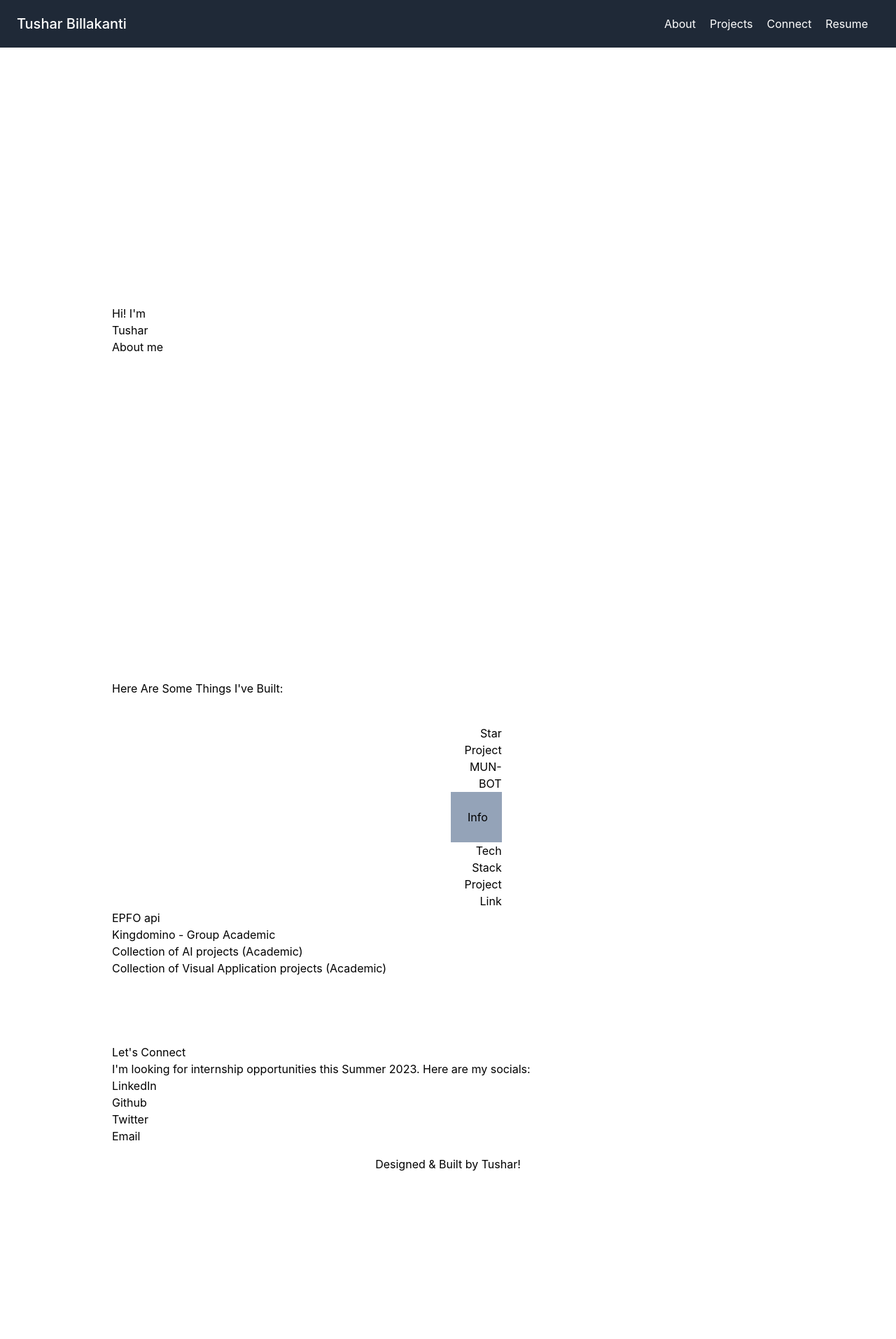
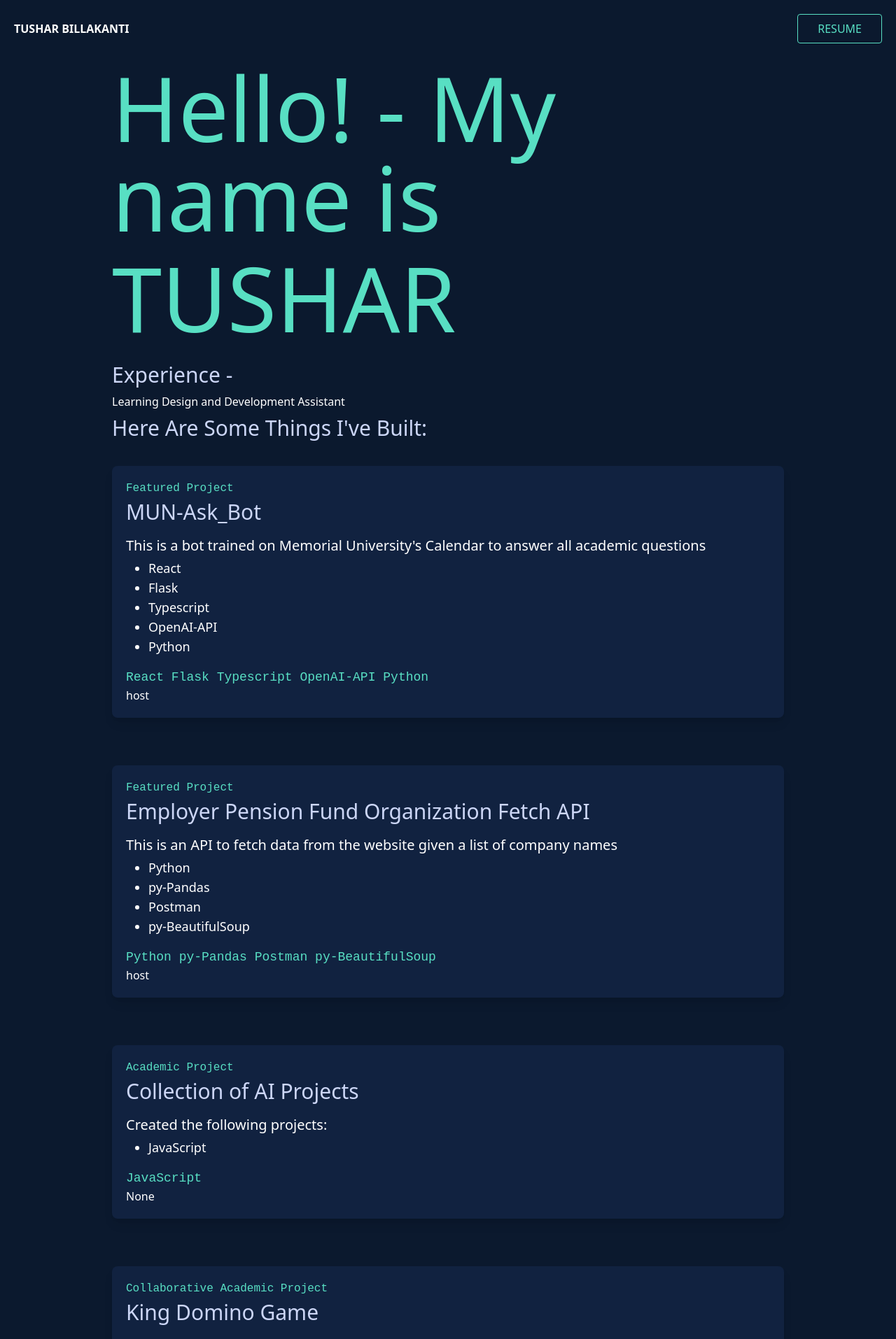
Before and after one commit to TBill06/portfolio, a React (Create React App) app: page / in a window 1280 px wide. Shown: the top 1914 px of the page at 70% size. Before the commit the page ends 1692 px from the top, so only its background shows below. Built offline with nearby package versions, Linux system fonts and the light colour scheme.

Commit message:
Updated Code Files-70%

```diff
--- a/package.json
+++ b/package.json
@@ -8,6 +8,7 @@
     "@testing-library/user-event": "^13.5.0",
     "react": "^18.2.0",
     "react-dom": "^18.2.0",
+    "react-icons": "^4.7.1",
     "react-scripts": "5.0.1",
     "web-vitals": "^2.1.4"
   },
--- a/src/App.js
+++ b/src/App.js
@@ -1,22 +1,24 @@
 import Navbar from './components/Navbar.js'
 import About from './components/About.js'
 import Projects from './components/Projects.js'
-import Connect from './components/Connect.js';
-//import Sidebar from './components/Sidebar.js'
+import Connect from './components/Connect.js'
 import './App.css';
 
 const App = () => {
 
   return (
-    <div className=''>
-      <Navbar/>
-      {/* <Sidebar /> */}
-      <main className='px-40 w-full min-h-screen'>
-        <About />
-        <Projects />
-        <Connect />
+    <div>
+      <Navbar />
+      <main className='bg-[#0B192E] px-5 md:px-20 lg:px-40'>
+        <section className='min-h-screen'>
+          <h2 className="text-6xl py-2 text-[#58DFC3] font-medium md:text-6xl lg:text-9xl">Hello! - My name is</h2>
+          <h2 className="text-6xl pt-2 py-5 text-[#58DFC3] font-medium md:text-6xl lg:text-9xl">TUSHAR</h2>
+          <About />
+          <Projects />
+          <Connect />
+        </section>
+        <footer className='flex justify-center items-center py-4 text-white font-code'>Designed & Built by Tushar!</footer>
       </main>
-      <footer className='flex justify-center items-center p-4'>Designed & Built by Tushar!</footer>
     </div>
   );
 }
--- a/src/components/About.js
+++ b/src/components/About.js
@@ -1,10 +1,9 @@
 const About = () => {
     return(
-        <div className="flex justify-center flex-col items-start min-h-screen pt-2 max-w-5xl my-0 mx-auto">
-        <p>Hi! I'm</p>
-        <h1>Tushar</h1>
-        <p>About me</p>
-        </div>
+        <>
+        <h3 className="text-3xl text-[#CCD6F6] py-2">Experience - </h3>
+        <h4 className="text-white">Learning Design and Development Assistant</h4>
+        </>
     )
 }
 export default About
--- a/src/components/Connect.js
+++ b/src/components/Connect.js
@@ -1,13 +1,13 @@
+import {FiLinkedin, FiGithub, FiTwitter} from 'react-icons/fi'
 const Connect = () => {
     return(
         <>
-        <h2>Let's Connect</h2>
-        <p>I'm looking for internship opportunities this Summer 2023. Here are my socials: </p>
-        <ul>
-            <li>LinkedIn</li>
-            <li>Github</li>
-            <li>Twitter</li>
-            <li>Email</li>
+        <h3 className="text-3xl text-[#CCD6F6] py-5">Let's Connect</h3>
+        <p className="text-xl text-[#CCD6F6] p-2">I'm looking for internship opportunities this Summer 2023. Here are my socials: </p>
+        <ul className='text-[#58DFC3] text-4xl flex justify-center gap-10 sm:mx-auto'>
+            <FiGithub />
+            <FiLinkedin />
+            <FiTwitter />
         </ul>
         </>
     )
--- a/src/components/Navbar.js
+++ b/src/components/Navbar.js
@@ -1,18 +1,11 @@
 const Navbar = () => {
     return(
         <>
-        <header className="bg-gray-800 md:sticky top-0 z-10">
-            <div className="flex flex-wrap p-5 items-center justify-between">
-                <a className="font-medium text-white mb-4 md:mb-0 flex-auto">
-                    <h1 className="ml-1 text-xl">Tushar Billakanti</h1>
-                </a>
-                <nav className="md:mr-auto flex flex-wrap items-center text-base">
-                    <a href="#About" className="mr-5 text-white">About</a>
-                    <a href="#Projects" className="mr-5 text-white">Projects</a>
-                    <a href="#Connect" className="mr-5 text-white">Connect</a>
-                    <button className="mr-5 text-white">Resume</button>
-                </nav>
-            </div>
+        <header className="bg-[#0B192E] top-0 z-10 lg:px-5">
+            <nav className="flex py-5 items-center justify-between">
+                <h1 className="font-semibold text-white">TUSHAR BILLAKANTI</h1>
+                <button className="text-[#58DFC3] border border-[#58DFC3] hover:text-white hover:bg-[#153140] px-7 py-2 rounded outline-none ease-linear transition-all duration-150">RESUME</button>
+            </nav>
         </header>
         </>
     )
--- a/src/components/Projects.js
+++ b/src/components/Projects.js
@@ -1,27 +1,25 @@
+import projects_data from "../data"
 const Projects = () => {
     return(
-        <div className="mx-auto my-0 py-24 px-0">
-        <h2 className="flex mt-2 mb-10 mx-0 items-center whitespace-nowrap relative">Here Are Some Things I've Built:</h2>
-        <ul>
-            <li><ProjectItem/></li>
-            <li>EPFO api</li>
-            <li>Kingdomino - Group Academic</li>
-            <li>Collection of AI projects (Academic)</li>
-            <li>Collection of Visual Application projects (Academic)</li>
+        <>
+        <h3 className="text-3xl text-[#CCD6F6] py-2">Here Are Some Things I've Built:</h3>
+        <ul className="lg:flex flex-wrap gap-10">
+            {projects_data.map(project => <ProjectItem kind={project.kind} name={project.name} desc={project.description} stack={project.stack} link={project.links} />)}
         </ul>
-        </div>
+        </>
     )
 }
-const ProjectItem = () => {
+const ProjectItem = (props) => {
     return(
-        <div className="grid relative gap-2 items-center grid-cols-12">
-            <div className="col-start-7 relative text-right">
-                <p>Star Project</p>
-                <h3>MUN-BOT</h3>
-                <div className="relative z-1 p-6 bg-slate-400"><p>Info</p></div>
-                <p>Tech Stack</p>
-                <p>Project Link</p>
-            </div>
+        <div className="shadow-lg p-5 rounded-lg mt-7 text-white bg-[#112240] flex-auto">
+            <p className="text-[#58DFC3] text-base font-code">{props.kind}</p>
+            <h3 className="text-3xl text-[#CCD6F6] pb-4 pt-1">{props.name}</h3>
+            <p className="text-xl text-white pb-1">{props.desc}</p>
+            <ul className="list-disc pl-8 pb-4">
+                {props.stack.map(point => <li className="text-white text-lg">{point}</li>)}
+            </ul>
+            <p className="text-lg font-code text-[#58DFC3] ">{props.stack}</p>
+            <p>{props.link}</p>
         </div>
     )
 }
--- a/src/data.js
+++ b/src/data.js
@@ -1,37 +1,38 @@
-const projects = [
+const projects_data = [
     {
         kind: 'Featured Project',
         name: 'MUN-Ask_Bot',
         description: "This is a bot trained on Memorial University's Calendar to answer all academic questions",
-        stack: ['React', 'Flask', 'Typescript', 'OpenAI API', 'Python'],
+        stack: ['React ', 'Flask  ', 'Typescript ', 'OpenAI-API  ', 'Python '],
         links: 'host'
     },
     {
         kind: 'Featured Project',
         name: 'Employer Pension Fund Organization Fetch API',
         description: "This is an API to fetch data from the website given a list of company names",
-        stack: ['Python','py-Pandas','Postman','py-BeautifulSoup',],
+        stack: ['Python ','py-Pandas ','Postman ','py-BeautifulSoup ',],
         links: 'host'
     },
     {
         kind: 'Academic Project',
         name: 'Collection of AI Projects',
         description: "Created the following projects:",
-        stack: ['JavaScript'],
+        stack: ['JavaScript '],
         links: 'None'
     },
     {
         kind: 'Collaborative Academic Project',
         name: 'King Domino Game',
         description: "Game created as a part of Software Engineering course",
-        stack: ['Java','UML Class Diagrams','Use cases','Swing'],
+        stack: ['Java ','UML Class Diagrams ','Use cases ','Swing'],
         links: 'github'
     },
     {
         kind: 'Academic Project',
         name: 'Collection of Visual Computing Projects',
         description: "Created the following projects:",
-        stack: ['Python','Tkinter','OpenCV'],
+        stack: ['Python ','Tkinter ','OpenCV '],
         links: 'None'
     }
 ]
+export default projects_data
--- a/src/index.css
+++ b/src/index.css
@@ -4,11 +4,6 @@
 
 body {
   margin: 0;
-  font-family: -apple-system, BlinkMacSystemFont, 'Segoe UI', 'Roboto', 'Oxygen',
-    'Ubuntu', 'Cantarell', 'Fira Sans', 'Droid Sans', 'Helvetica Neue',
-    sans-serif;
-  -webkit-font-smoothing: antialiased;
-  -moz-osx-font-smoothing: grayscale;
 }
 
 code {
--- a/tailwind.config.js
+++ b/tailwind.config.js
@@ -5,6 +5,9 @@ module.exports = {
   ],
   theme: {
     extend: {},
+    fontFamily:{
+      'code':["SF Mono","Fira Code","Fira Mono","Roboto Mono","monospace"],
+    },
   },
   plugins: [],
 }
```
Also changed, not shown: src/logo.svg (deleted), 1 other file (tests, documents, lock files or other folders).
